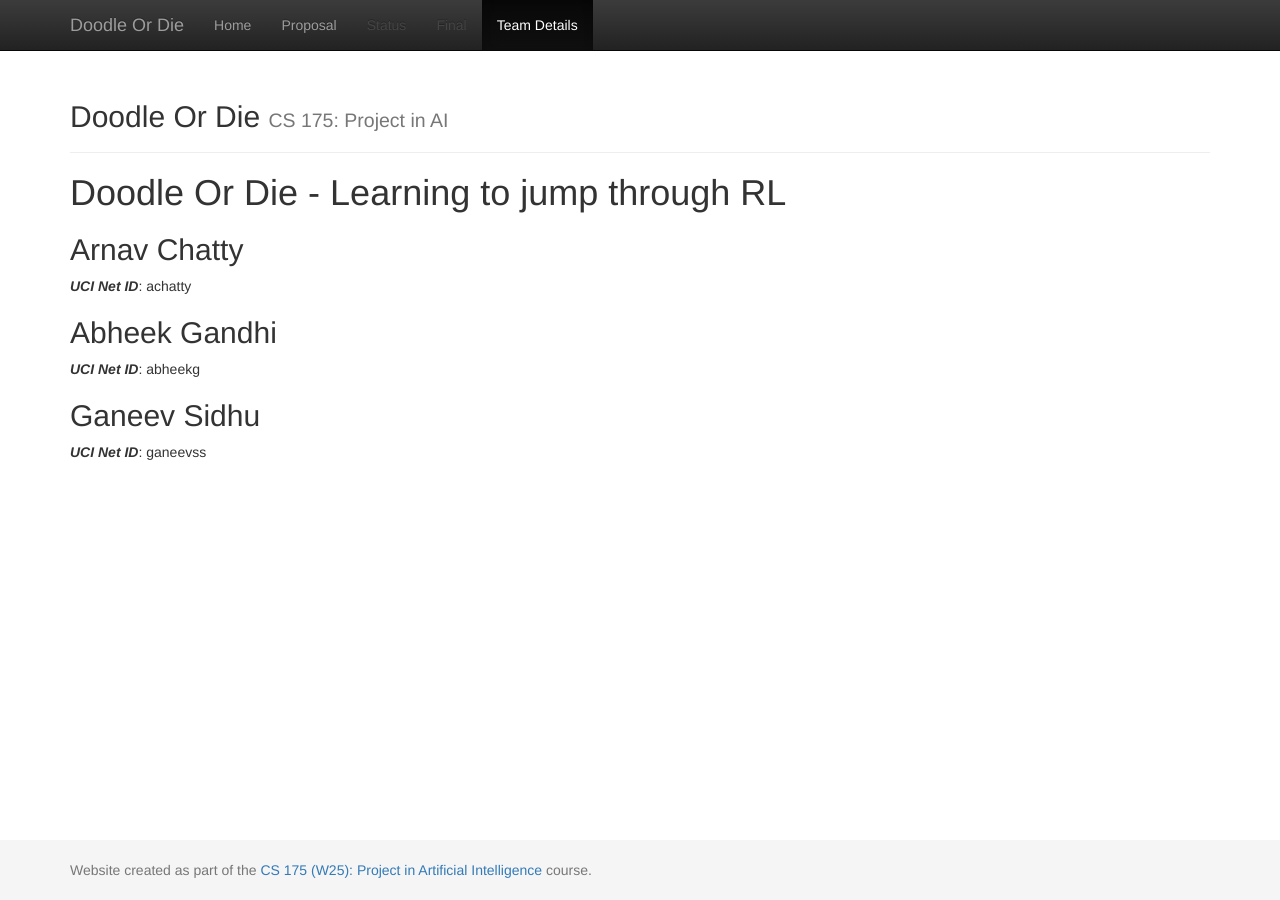
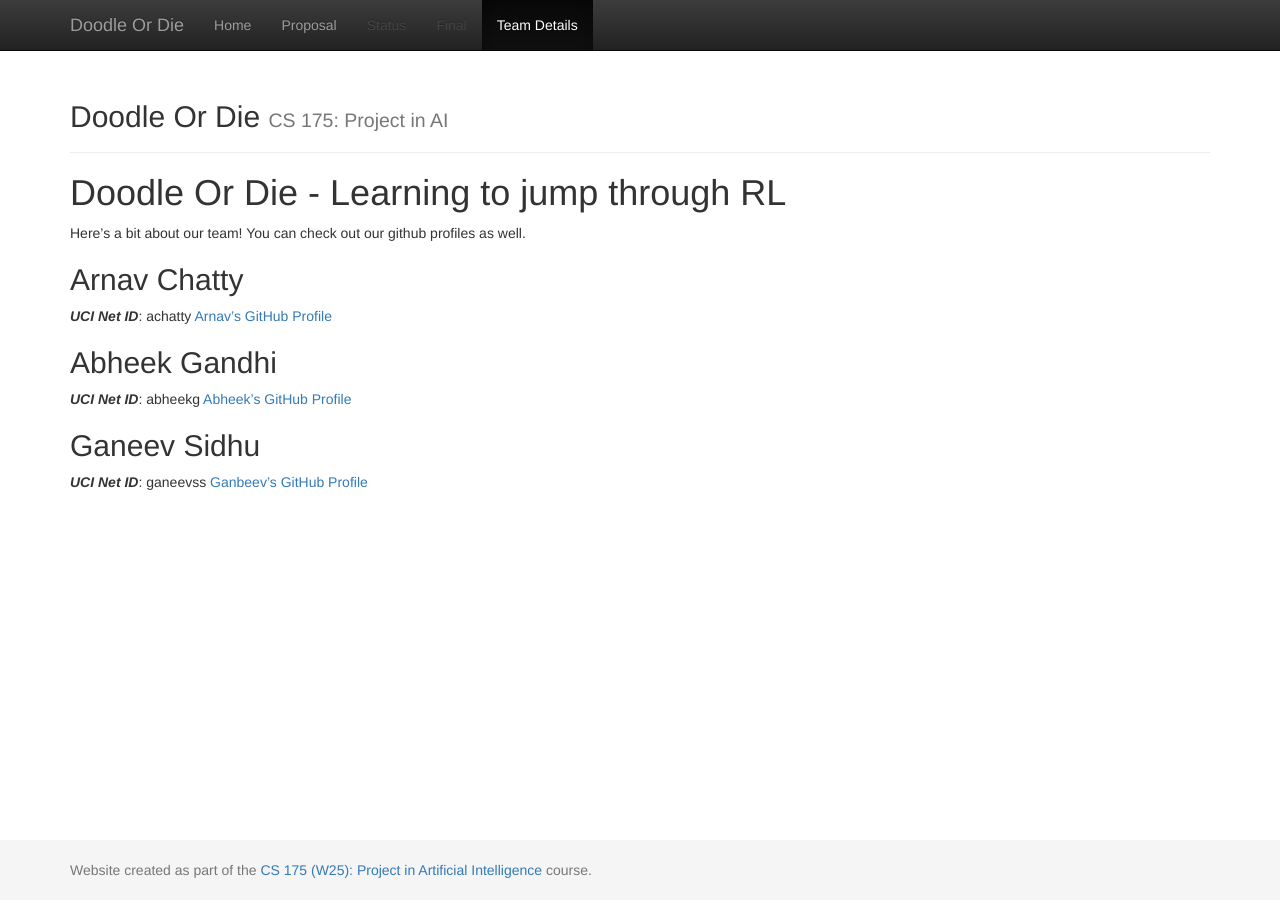
Before and after one commit to abheekg11/Doodle-Or-Die, a Jekyll site: the page built from docs/team.md, in a window 1280 px wide. Built offline with Jekyll 4.4.1, drawn with Linux system fonts in a browser that asks for light colours.

Commit message:
Update team.md with GitHub profiles
Added GitHub profile links for team members.

```diff
--- a/docs/team.md
+++ b/docs/team.md
@@ -5,12 +5,16 @@ title:  Doodle Or Die - Learning to jump through RL
 
 # {{ page.title }}
 
+Here's a bit about our team! You can check out our github profiles as well.
 
 ## Arnav Chatty
 ***UCI Net ID***: achatty
+[Arnav's GitHub Profile](https://github.com/arrrnav)
 
 ## Abheek Gandhi
 ***UCI Net ID***: abheekg
+[Abheek's GitHub Profile](https://github.com/abheekg11)
 
 ## Ganeev Sidhu
 ***UCI Net ID***: ganeevss
+[Ganbeev's GitHub Profile](https://github.com/ganeevsinghs)
```
